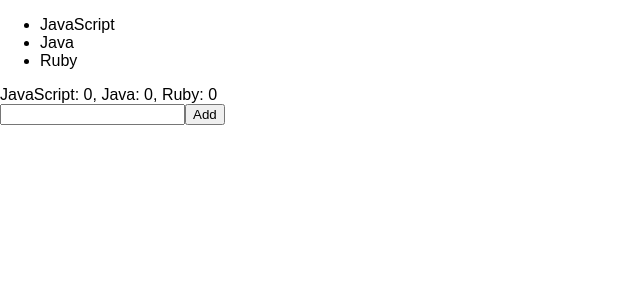
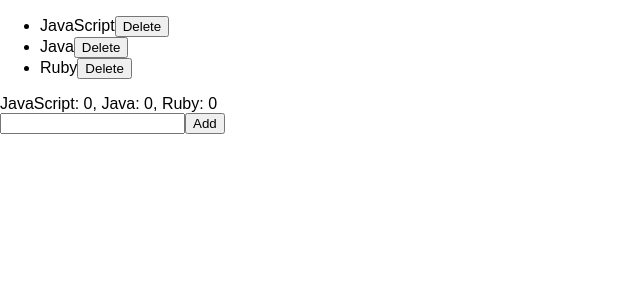
Before and after one commit to jackblackevo/react-practice, a React (Create React App) app: page / in a window 1280 px wide. Shown: the top 300 px of the page, without its empty margins (0-640 px from the left). Built offline with nearby package versions, Linux system fonts and the light colour scheme.

Commit message:
add: delete programming language button

```diff
--- a/src/App.js
+++ b/src/App.js
@@ -40,10 +40,15 @@ class App extends Component {
     this.setState({pLangs: updatedPLangs})
   }
 
+  deleteLang(pLangUUID) {
+    delete this.state.pLangs[pLangUUID]
+    this.setState({pLangs: this.state.pLangs})
+  }
+
   render() {
     return (
       <div className="App">
-        <ProgramLangs pLangs={this.state.pLangs} updateCount={pLangUUID => this.updateCount(pLangUUID)}/>
+        <ProgramLangs pLangs={this.state.pLangs} updateCount={pLangUUID => this.updateCount(pLangUUID)} deleteLang={pLangUUID => this.deleteLang(pLangUUID)} />
         <LangsCount pLangs={this.state.pLangs} />
         <InputNewLang addLang={pLangName => this.addLang(pLangName)} />
       </div>
--- a/src/ProgramLangs.js
+++ b/src/ProgramLangs.js
@@ -4,7 +4,9 @@ class ProgramLangs extends Component {
   showLangList() {
     const pLangs = this.props.pLangs
     return Object.keys(pLangs).map(pLangUUID => {
-      return <li key={pLangUUID}><span onClick={event => this.props.updateCount(pLangUUID)}>{pLangs[pLangUUID].name}</span></li>
+      return (
+        <li key={pLangUUID}><span onClick={event => this.props.updateCount(pLangUUID)}>{pLangs[pLangUUID].name}</span><button onClick={event => this.props.deleteLang(pLangUUID)}>Delete</button></li>
+      )
     })
   }
 
```
